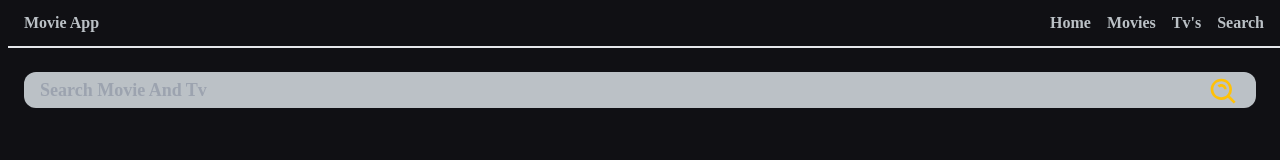
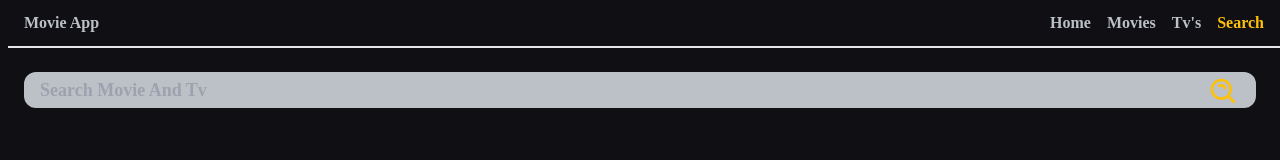
Before and after one commit to RaminMajidi/movie-app, a Next.js app: page /search in a window 1280 px wide. Shown: the top 160 px of the page. Built offline with nearby package versions, Linux system fonts and the light colour scheme.

Commit message:
Handel Active Path

```diff
--- a/components/header/Header.jsx
+++ b/components/header/Header.jsx
@@ -1,6 +1,32 @@
+'use client'
+import { usePathname } from "next/navigation"
 import Link from "next/link"
+import { useEffect, useState } from "react"
 
 const Header = () => {
+    const path = usePathname()
+    const [active, setActive] = useState('')
+
+    useEffect(() => {
+        setActive('')
+        if(path === "/"){
+            setActive("home")
+        }else
+        if(path === "/search"){
+            setActive("search")
+        }else
+        if(path.includes('movie')){
+            setActive('movie')
+        }else
+        if(path.includes('tv')){
+            setActive('tv')
+        }else{
+            setActive('')
+        }
+
+    }, [path])
+
+
     return (
         <header className="max-w-[1400px] bg-[var(--c-bg)] text-[var(--c-gray)]
          border-b-2 font-bold  fixed w-full h-[3rem] top-0
@@ -14,32 +40,36 @@ const Header = () => {
 
                 <div>
                     <Link href={'/'}
-                        className="mx-2 hover:text-[var(--c-orange)]
-                      transition-all duration-700">
+                        className={`mx-2 hover:text-[var(--c-orange)]
+                      transition-all duration-700
+                      ${active === "home" ? 'text-[var(--c-orange)]' : ''}`}>
                         <span >Home</span>
                     </Link>
                 </div>
 
                 <div className="relative group">
                     <Link href={'/categories/movie'}
-                        className="mx-2 hover:text-[var(--c-orange)]
-                        transition-all duration-700">
+                        className={`mx-2 hover:text-[var(--c-orange)]
+                        transition-all duration-700
+                        ${active === "movie" ? 'text-[var(--c-orange)]' : ''}`}>
                         <span>Movies</span>
                     </Link>
                 </div>
 
                 <div className="relative group">
                     <Link href={'/categories/tv'}
-                        className="mx-2 hover:text-[var(--c-orange)]
-                        transition-all duration-700">
+                        className={`mx-2 hover:text-[var(--c-orange)]
+                        transition-all duration-700
+                        ${active === "tv" ? 'text-[var(--c-orange)]' : ''}`}>
                         <span>Tv&apos;s</span>
                     </Link>
                 </div>
 
                 <div>
                     <Link href={'/search'}
-                        className="mx-2 hover:text-[var(--c-orange)]
-                      transition-all duration-700">
+                        className={`mx-2 hover:text-[var(--c-orange)]
+                      transition-all duration-700
+                      ${active === "search" ? 'text-[var(--c-orange)]' : ''}`}>
                         <span >Search</span>
                     </Link>
                 </div>
```
